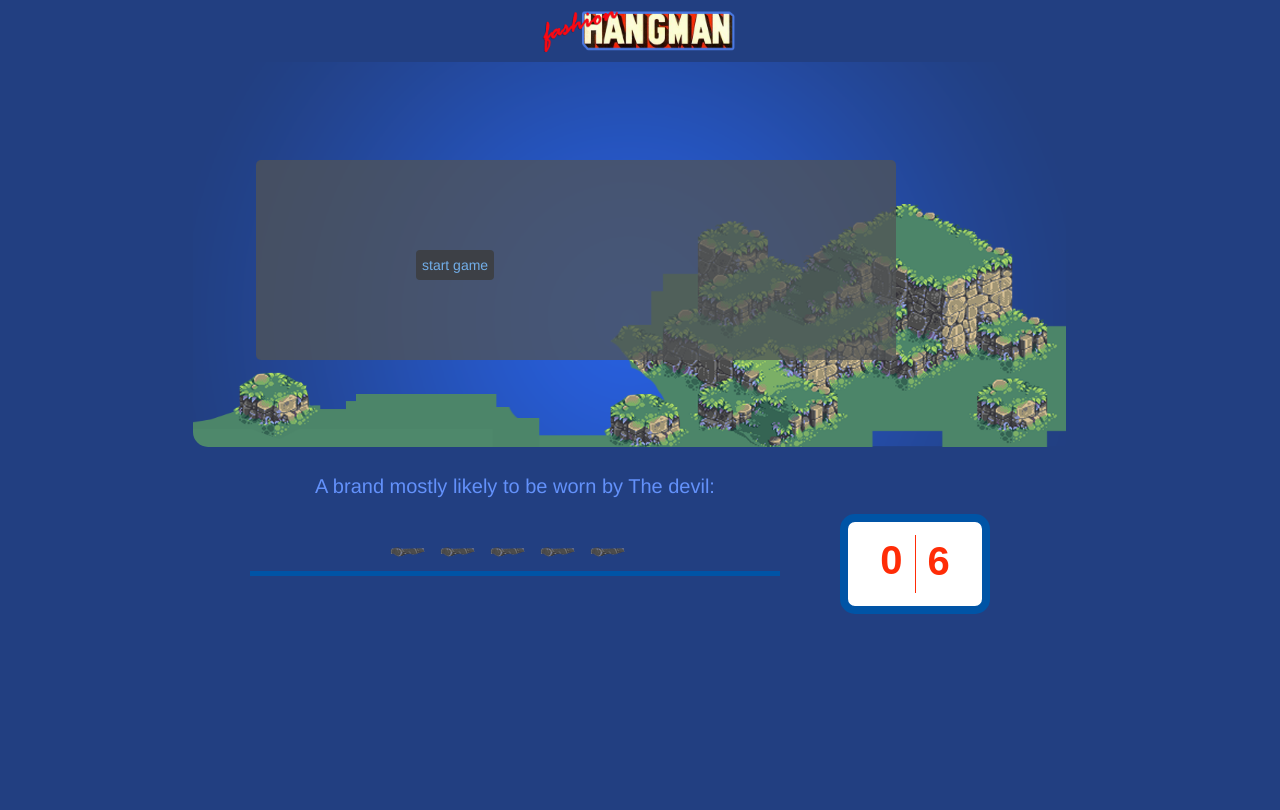
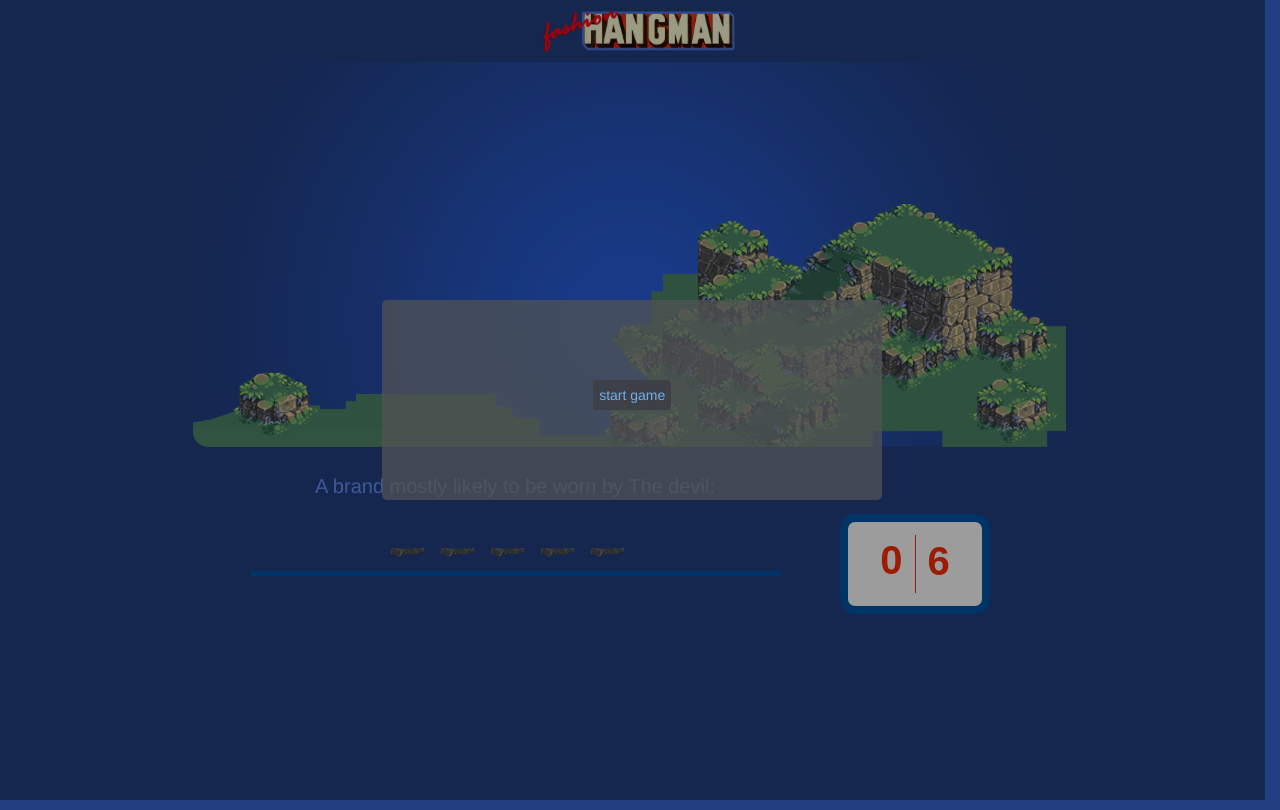
Before and after one commit to ambouh/hangman, a PHP site: page /index.html in a window 1280 px wide. Run offline with PHP 8.4, Linux system fonts and the light colour scheme; some libraries are stand-ins or nearby versions.

Commit message:
adjust window_screen and intro's pop-up

```diff
--- a/index.html
+++ b/index.html
@@ -43,8 +43,10 @@
 
 </div>
 
-<div class="start_game">
-    <button id="start_btn">start game</button>
+<div class="window_screen">
+    <div class="start_game">
+        <button id="start_btn">start game</button>
+    </div>
 </div>
 </body>
 <script src="https://ajax.googleapis.com/ajax/libs/jquery/1.11.1/jquery.min.js"></script>
--- a/script.js
+++ b/script.js
@@ -183,7 +183,7 @@ $(document).ready(function () {
 
     function start_game(){
         $('#start_btn').on('click', function(){
-            $('.start_game').hide();
+            $('.window_screen').hide();
 
             //gameScreen allows cellphone and tablets to play
             gameScreen();
--- a/styles.css
+++ b/styles.css
@@ -91,16 +91,26 @@ div#question {
     display: inline-flex;
 }
 
+.window_screen {
+    height: 100vh;
+    width: 98.79vw;
+    background: rgba(0, 0, 0, 0.39);
+    position: absolute;
+    top: 0;
+    left: 0;
+    display: flex;
+    align-items: center;
+    justify-content: center;
+}
+
 .start_game {
-    position: absolute;
-    width: 50vw;
+    width: 500px;
     height: 200px;
     background: rgba(81, 84, 86, 0.74);
     border-radius: 5px;
     z-index: 1;
-    top: 20%;
-    left: 20%;
 }
+
 
 section#scorewrap {
     width: 250px;
@@ -110,14 +120,14 @@ section#scorewrap {
 }
 #start_btn {
     position: relative;
-    left: 25%;
-    right: 25%;
-    top: 45%;
     border: none;
     background: #3d4046;
     border-radius: 4px;
     height: 30px;
     color: #72aee9;
+    display: block;
+    margin: 0 auto;
+    top: 80px;
 }
 div#scoreboard {
     height: 100px;
```
